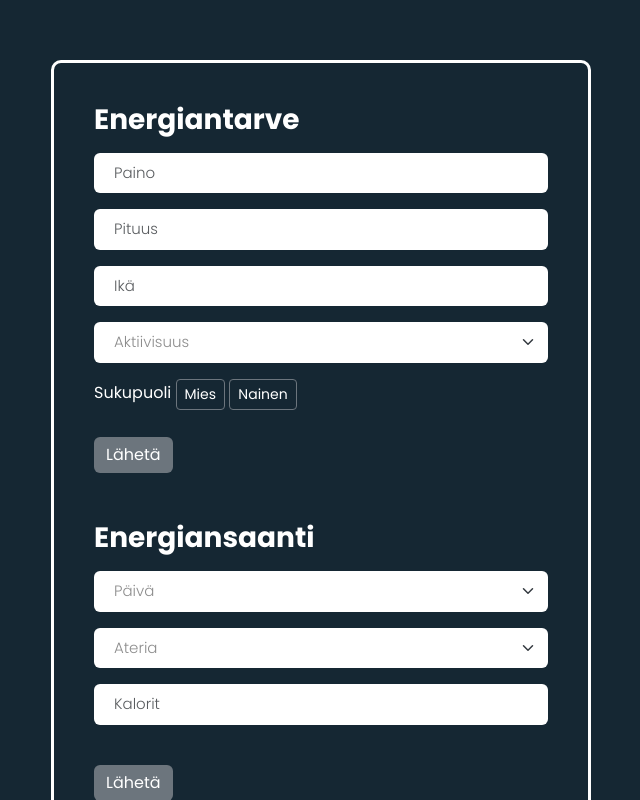
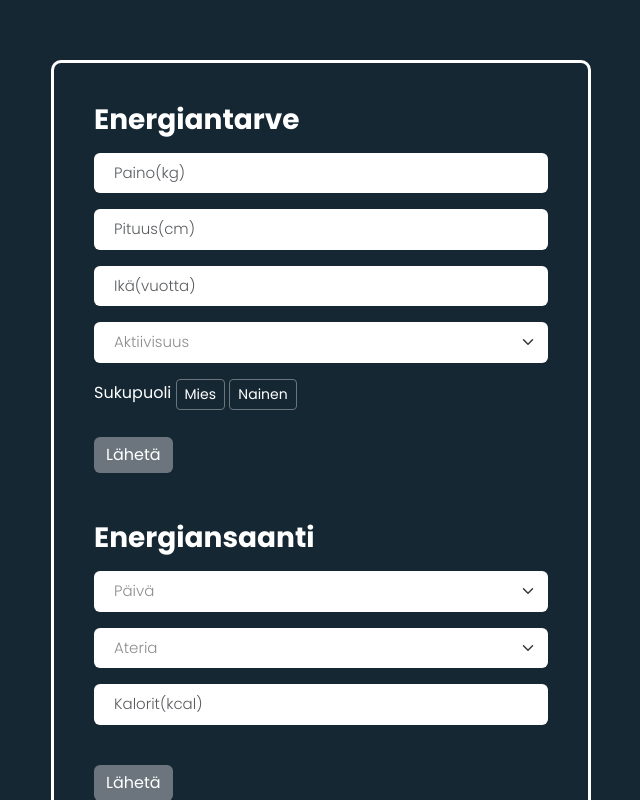
Before and after one commit to Karppiet/Kalorilaskuri, a plain HTML site: page index.html in a window 1280 px wide. Shown: the whole page, without its empty margins (319-959 px from the left). Drawn offline with nearby package versions, Linux system fonts and the light colour scheme.

Commit message:
description added to placeholders

```diff
--- a/index.html
+++ b/index.html
@@ -26,7 +26,7 @@
                     class="form-control"
                     type="text"
                     name="weight"
-                    placeholder="Paino"
+                    placeholder="Paino(kg)"
                     id="weight"
                   />
                   <span id="weightErr"></span>
@@ -38,7 +38,7 @@
                     type="text"
                     name="height"
                     id="height"
-                    placeholder="Pituus"
+                    placeholder="Pituus(cm)"
                   />
                   <span id="heightErr"></span>
                 </div>
@@ -49,7 +49,7 @@
                     type="text"
                     name="age"
                     id="age"
-                    placeholder="Ikä"
+                    placeholder="Ikä(vuotta)"
                   />
                   <span id="ageErr"></span>
                 </div>
@@ -148,7 +148,7 @@
                     class="form-control"
                     type="text"
                     name="kcal"
-                    placeholder="Kalorit"
+                    placeholder="Kalorit(kcal)"
                     id="kcal"
                   />
                   <span id="calErr"></span><br />
```
